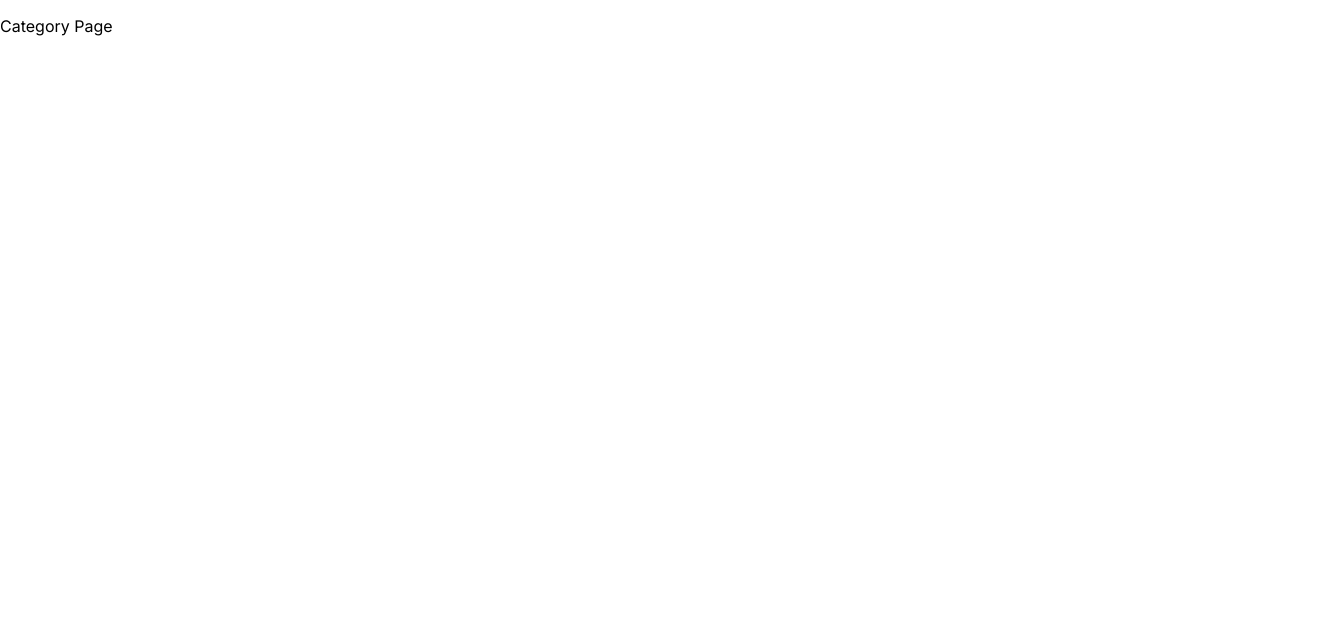
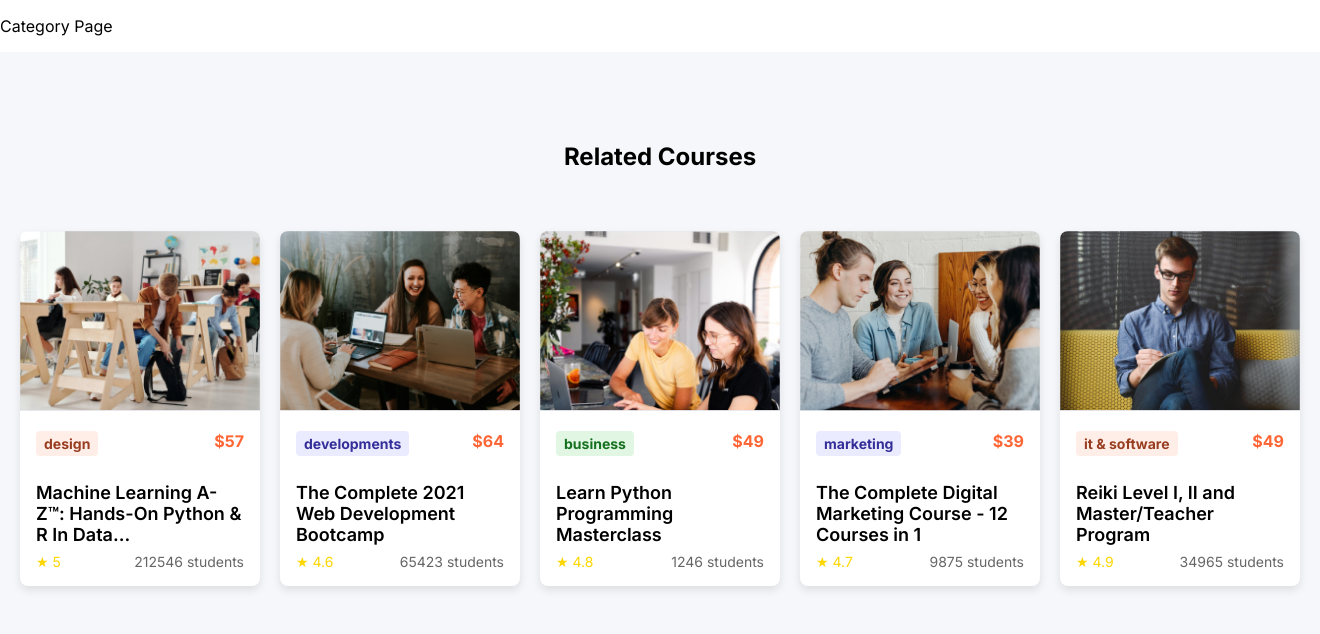
Before and after one commit to archis-academy/june-frontend-e-tutor-lms-1, a Next.js app: page /category/1 in a window 1280 px wide. Shown: the top 634 px of the page, 1320 px wide, since content can reach past the window. Built offline with nearby package versions, Linux system fonts and the light colour scheme.

Commit message:
[JU-19]-SPRC start

```diff
--- /dev/null
+++ b/src/Components/RelatedCourses/RelatedCourses.module.scss
@@ -0,0 +1,62 @@
+@use "../../app/_variables.scss" as *;
+
+.RelatedCourses {
+  padding: 20px;
+  max-width: 1920px;
+  min-width: 300px;
+  width: 100%;
+  margin-inline: auto;
+  display: flex;
+  flex-direction: column;
+  gap: 40px;
+  align-items: center;
+  padding-block: 70px;
+  background-color: $iceBlue;
+
+  @media screen and (max-width: 1150px) {
+    gap: 20px;
+    padding-block: 40px;
+  }
+  @media screen and (max-width: 350px) {
+    max-width: 320px;
+    width: 100%;
+  }
+
+  .sectionTitle {
+    font-size: 24px;
+    font-weight: bold;
+    margin-bottom: 20px;
+    text-align: center;
+    @media screen and (max-width: 1150px) {
+      font-size: 30px;
+    }
+    @media screen and (max-width: 350px) {
+      font-size: 20px;
+    }
+  }
+
+  .courseCardsWrapper {
+    display: flex;
+    justify-content: space-between;
+    gap: 30px;
+
+    @media screen and (max-width: 1440px) {
+      gap: 20px;
+    }
+    @media screen and (max-width: 990px) {
+      gap: 30px;
+      padding-inline: 30px;
+      flex-wrap: wrap;
+    }
+    @media screen and (max-width: 650px) {
+      gap: 16px;
+      padding-inline: 10px;
+      flex-wrap: wrap;
+    }
+    @media screen and (max-width: 530px) {
+      gap: 6px;
+      padding-inline: 0px;
+      flex-wrap: wrap;
+    }
+  }
+}
--- /dev/null
+++ b/src/Components/RelatedCourses/RelatedCourses.tsx
@@ -0,0 +1,21 @@
+import React from "react";
+import styles from "./RelatedCourses.module.scss";
+import { relatedCoursesType } from "@/types/relatedCourses";
+import { RelatedCourseCard } from "../RelatedCoursesCard/RelatedCoursesCard";
+
+interface RelatedCoursesProps {
+  courses: relatedCoursesType[];
+}
+
+export const RelatedCourses: React.FC<RelatedCoursesProps> = ({ courses }) => {
+  return (
+    <section className={styles.RelatedCourses}>
+      <h1 className={styles.sectionTitle}>Related Courses</h1>
+      <div className={styles.courseCardsWrapper}>
+        {courses.slice(0, 5).map((course) => (
+          <RelatedCourseCard key={course.id} course={course} />
+        ))}
+      </div>
+    </section>
+  );
+};
--- /dev/null
+++ b/src/Components/RelatedCoursesCard/RelatedCoursesCard.module.scss
@@ -0,0 +1,65 @@
+.RelatedCourseCard {
+  background-color: #fff;
+  border-radius: 8px;
+  box-shadow: 0 4px 8px rgba(0, 0, 0, 0.1);
+  overflow: hidden;
+  width: 100%;
+  max-width: 300px;
+  transition: transform 0.3s ease;
+
+  &:hover {
+    transform: scale(1.05);
+  }
+}
+
+.thumbnail {
+  width: 100%;
+  height: 180px;
+  object-fit: cover;
+}
+
+.courseInfo {
+  padding: 16px;
+}
+
+.category {
+  display: inline-block;
+  padding: 4px 8px;
+  border-radius: 4px;
+  font-size: 14px;
+  font-weight: bold;
+  margin-bottom: 8px;
+}
+
+.title {
+  font-size: 18px;
+  font-weight: 600;
+  margin-bottom: 8px;
+}
+
+.details {
+  display: flex;
+  justify-content: space-between;
+  align-items: center;
+}
+
+.price {
+  font-size: 16px;
+  font-weight: 700;
+  color: #ff6636;
+}
+
+.rating {
+  font-size: 14px;
+  color: #ffd700;
+}
+
+.students {
+  font-size: 14px;
+  color: #666;
+}
+
+.categoryPrice {
+  display: flex;
+  justify-content: space-between;
+}
--- /dev/null
+++ b/src/Components/RelatedCoursesCard/RelatedCoursesCard.tsx
@@ -0,0 +1,36 @@
+import React from "react";
+import styles from "./RelatedCoursesCard.module.scss";
+import { relatedCoursesType } from "@/types/relatedCourses";
+
+interface RelatedCourseCardProps {
+  course: relatedCoursesType;
+}
+
+export const RelatedCourseCard: React.FC<RelatedCourseCardProps> = ({ course }) => {
+  return (
+    <div className={styles.RelatedCourseCard}>
+      <img src={course.thumbnail} alt={course.title} className={styles.thumbnail} />
+      <div className={styles.courseInfo}>
+        <div className={styles.categoryPrice}>
+          <span
+            className={styles.category}
+            style={{
+              backgroundColor: course.categoryBgColor,
+              color: course.categoryColor,
+            }}
+          >
+            {course.category}
+          </span>
+          <span className={styles.price}>${course.price}</span>
+        </div>
+        <h3 className={styles.title}>{course.title}</h3>
+        <div className={styles.details}>
+          <span className={styles.rating}>★ {course.review}</span>
+          <span className={styles.students}>
+            {course.registeredStudents} students
+          </span>
+        </div>
+      </div>
+    </div>
+  );
+};
--- a/src/app/category/[categoryID]/page.tsx
+++ b/src/app/category/[categoryID]/page.tsx
@@ -1,9 +1,14 @@
+import { RelatedCourses } from "@/Components/RelatedCourses/RelatedCourses";
+import { relatedCourses } from "../../../utils/relatedCourses";
 import React from "react";
 
 const CategoryPage = ({ params }: { params: { categoryID: string } }) => {
   return (
     <div>
       <p>Category Page</p>
+      <div>
+        <RelatedCourses courses={relatedCourses} />
+      </div>
     </div>
   );
 };
--- /dev/null
+++ b/src/types/relatedCourses.ts
@@ -0,0 +1,17 @@
+export type relatedCoursesType = {
+  id?: number;
+  title?: string;
+  category?: string;
+  categoryColor?: string;
+  categoryBgColor?: string;
+  price?: number;
+  thumbnail?: string;
+  review?: number;
+  registeredStudents?: number;
+  courseOwner?: string;
+  level?: string;
+  duration?: number;
+  description?: string;
+  name?: string;
+  courseCount?: number;
+};
--- /dev/null
+++ b/src/utils/relatedCourses.ts
@@ -0,0 +1,78 @@
+import { relatedCoursesType } from "@/types/relatedCourses";
+export const relatedCourses: relatedCoursesType[] = [
+  {
+    id: 482193,
+    title: "Machine Learning A-Z™: Hands-On Python & R In Data...",
+    category: "design",
+    categoryColor: "#993D20",
+    categoryBgColor: "#FFEEE8",
+    price: 57,
+    thumbnail: "/Courses/machine-learning.png",
+    review: 5.0,
+    registeredStudents: 212546,
+    courseOwner: "kevin gilbert",
+    level: "beginner",
+    duration: 6,
+    description: `"Machine Learning A-Z™: Hands-On Python & R In" is a comprehensive course designed to take you from a beginner to a proficient machine learning practitioner. This course covers a wide range of topics in machine learning, from basic concepts to advanced technologyniques, using Python and R, two of the most popular programming languages in data science.`,
+  },
+  {
+    id: 917504,
+    title: "The Complete 2021 Web Development Bootcamp",
+    category: "developments",
+    categoryColor: "#342F98",
+    categoryBgColor: "#EBEBFF",
+    price: 64,
+    thumbnail: "/Courses/web-dev-bootcamp.png",
+    review: 4.6,
+    registeredStudents: 65423,
+    courseOwner: "angela yu",
+    level: "beginner",
+    duration: 12,
+    description: `Master web development in 2021 with "The Complete 2021 Web Development Bootcamp." Led by expert instructor Angela Yu, this course takes you from zero to hero, covering HTML, CSS, JavaScript, Node.js, and more. Whether you want to build websites, start a career in technology, or create your own web applications, this comprehensive bootcamp equips you with all the necessary skills.`,
+  },
+  {
+    id: 356781,
+    title: "Learn Python Programming Masterclass",
+    category: "business",
+    categoryColor: "#15711F",
+    categoryBgColor: "#E1F7E3",
+    price: 49,
+    thumbnail: "/Courses/learn-python.png",
+    review: 4.8,
+    registeredStudents: 1246,
+    courseOwner: "tim buchalka",
+    level: "intermediate",
+    duration: 8,
+    description: `Dive deep into Python with the "Learn Python Programming Masterclass." This course is ideal for those with some coding experience who want to enhance their Python skills. Instructor Tim Buchalka guides you through real-world examples and projects, covering everything from basic syntax to advanced concepts, including object-oriented programming and web development.`,
+  },
+  {
+    id: 628294,
+    title: "The Complete Digital Marketing Course - 12 Courses in 1",
+    category: "marketing",
+    categoryColor: "#342F98",
+    categoryBgColor: "#EBEBFF",
+    price: 39,
+    thumbnail: "/Courses/digital-marketing.png",
+    review: 4.7,
+    registeredStudents: 9875,
+    courseOwner: "robie gallagher",
+    level: "advanced",
+    duration: 20,
+    description: `"The Complete Digital Marketing Course - 12 Courses in 1" is your ultimate guide to mastering digital marketing. Covering everything from SEO, Google Ads, and social media marketing to email marketing and content creation, this course provides all the tools you need to excel in the digital world. Perfect for marketers, entrepreneurs, and business owners.`,
+  },
+  {
+    id: 735182,
+    title: "Reiki Level I, II and Master/Teacher Program",
+    category: "it & software",
+    categoryColor: "#993D20",
+    categoryBgColor: "#FFEEE8",
+    price: 49,
+    thumbnail: "/Courses/reiki-level.png",
+    review: 4.9,
+    registeredStudents: 34965,
+    courseOwner: "lisa powers",
+    level: "beginner",
+    duration: 5,
+    description: `Unlock the healing power of Reiki with the "Reiki Level I, II and Master/Teacher Program." Taught by Reiki Master Lisa Powers, this course is designed for anyone looking to learn the art of Reiki healing. You'll gain the knowledge and skills to perform Reiki on yourself and others, eventually mastering the technologyniques to teach and guide others.`,
+  },
+];
```
